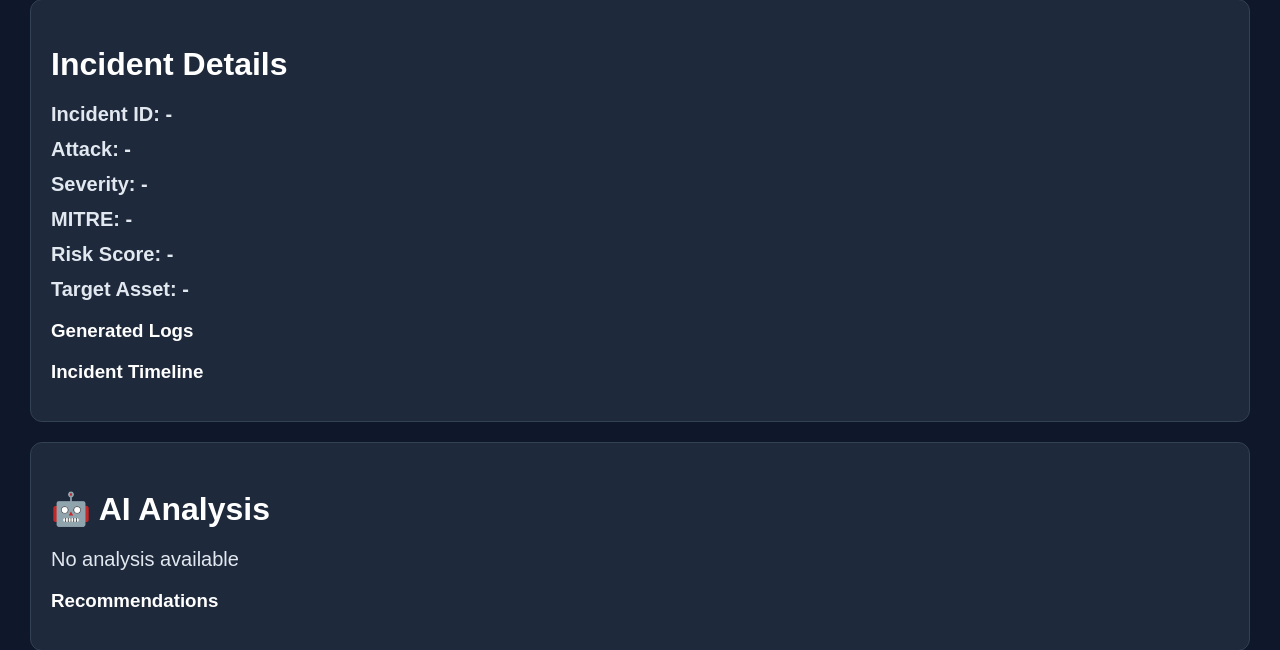
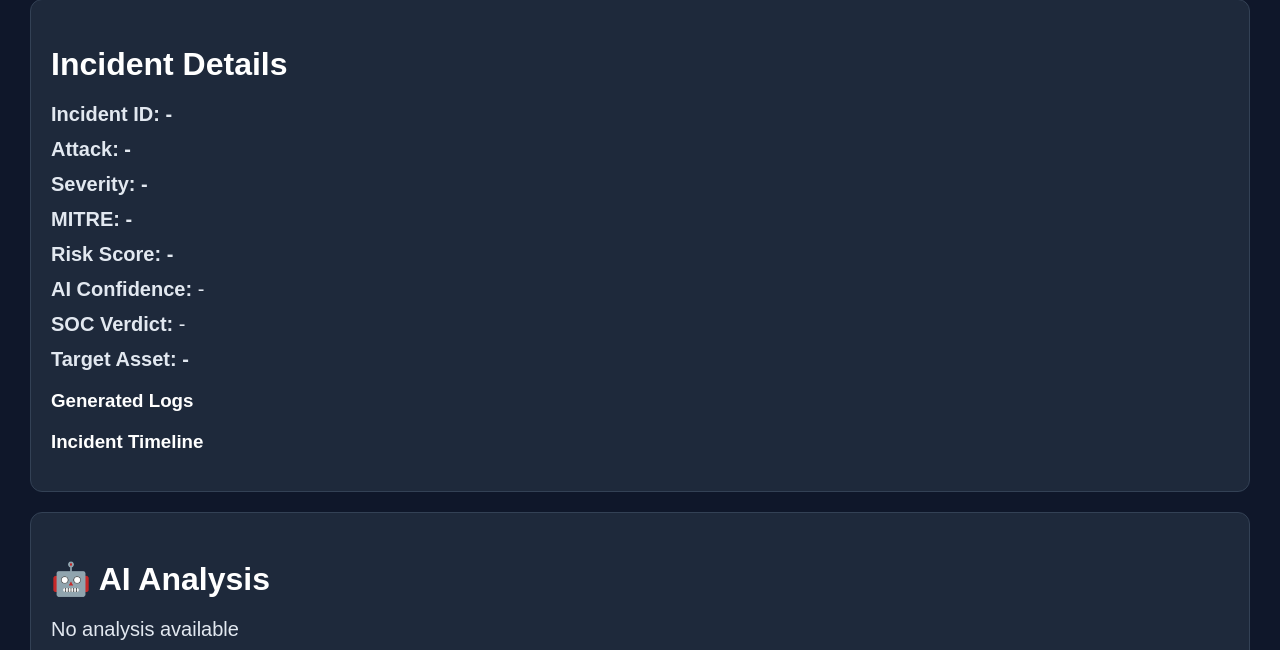
Before and after one commit to AsimSiddiqui1/SentinelX, a Python web app: template backend/templates/index.html in a window 1280 px wide. Shown: the part 1117-1767 px from the top of the page. Run offline with Jinja, Linux system fonts and the light colour scheme; the template is opened without the code that fills it, so the values that code supplies are empty.

Commit message:
Update index.html

```diff
--- a/backend/templates/index.html
+++ b/backend/templates/index.html
@@ -254,6 +254,10 @@ th, td {
         <p><b>MITRE:</b> <span id="mitre">-</span></p>
 
         <p><b>Risk Score:</b> <span id="risk">-</span></p>
+
+        <p><b>AI Confidence:</b> <span id="confidence">-</span></p>
+
+        <p><b>SOC Verdict:</b> <span id="verdict">-</span></p>
 
         <p><b>Target Asset:</b> <span id="target">-</span></p>
 
```
